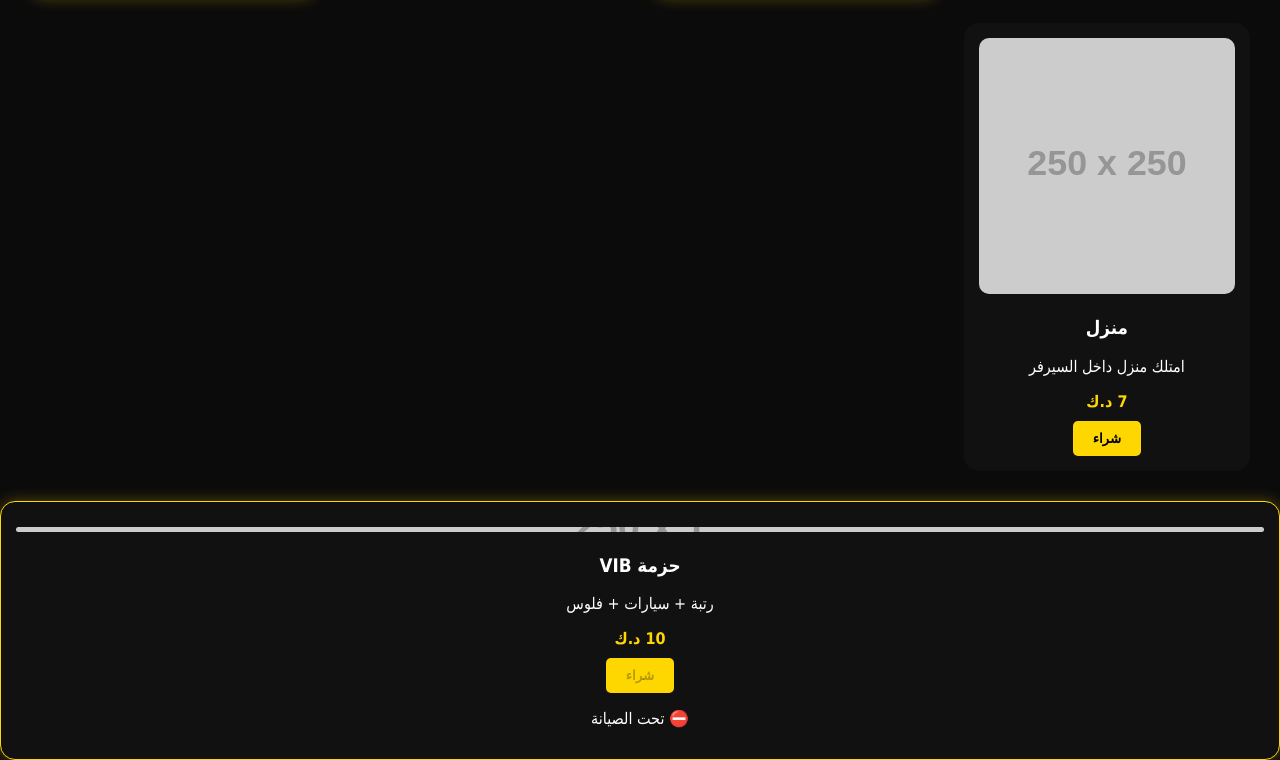
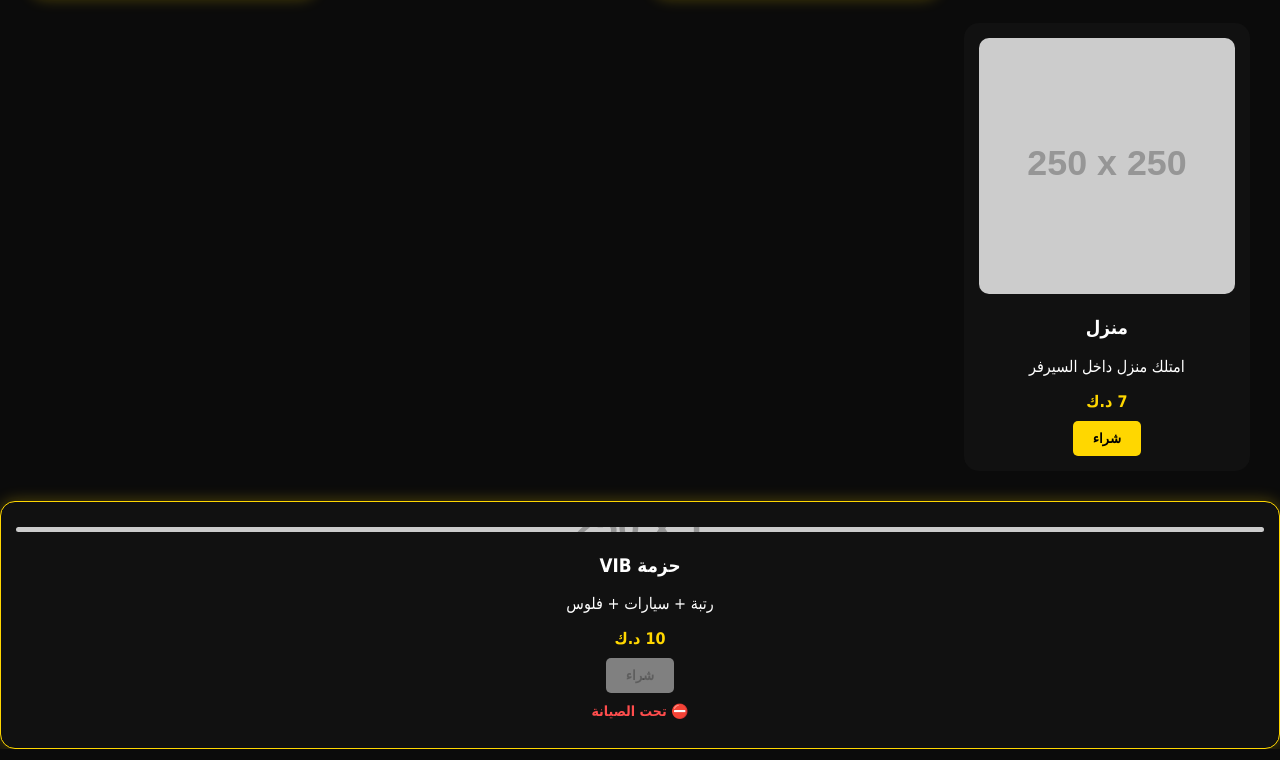
Before and after one commit to laedr45-dev/STORE-BUNNY-RAAD-CFW-, a plain HTML site: page index.html in a window 1280 px wide. Shown: the part 1476-2236 px from the top of the page. Drawn offline with Linux system fonts and the light colour scheme; placeholder pictures from the web are drawn by us.

Commit message:
Update style.css

```diff
--- a/style.css
+++ b/style.css
@@ -58,3 +58,19 @@ button {
   border: 1px solid gold;
   box-shadow: 0 0 15px rgba(255, 215, 0, 0.3);
 }
+.maintenance {
+  margin-top: 10px;
+  color: #ff4d4d;
+  font-size: 14px;
+  font-weight: bold;
+}
+button:disabled {
+  background: gray;
+  cursor: not-allowed;
+}
+.maintenance {
+  margin-top: 10px;
+  color: #ff4d4d;
+  font-size: 14px;
+  font-weight: bold;
+}
```
